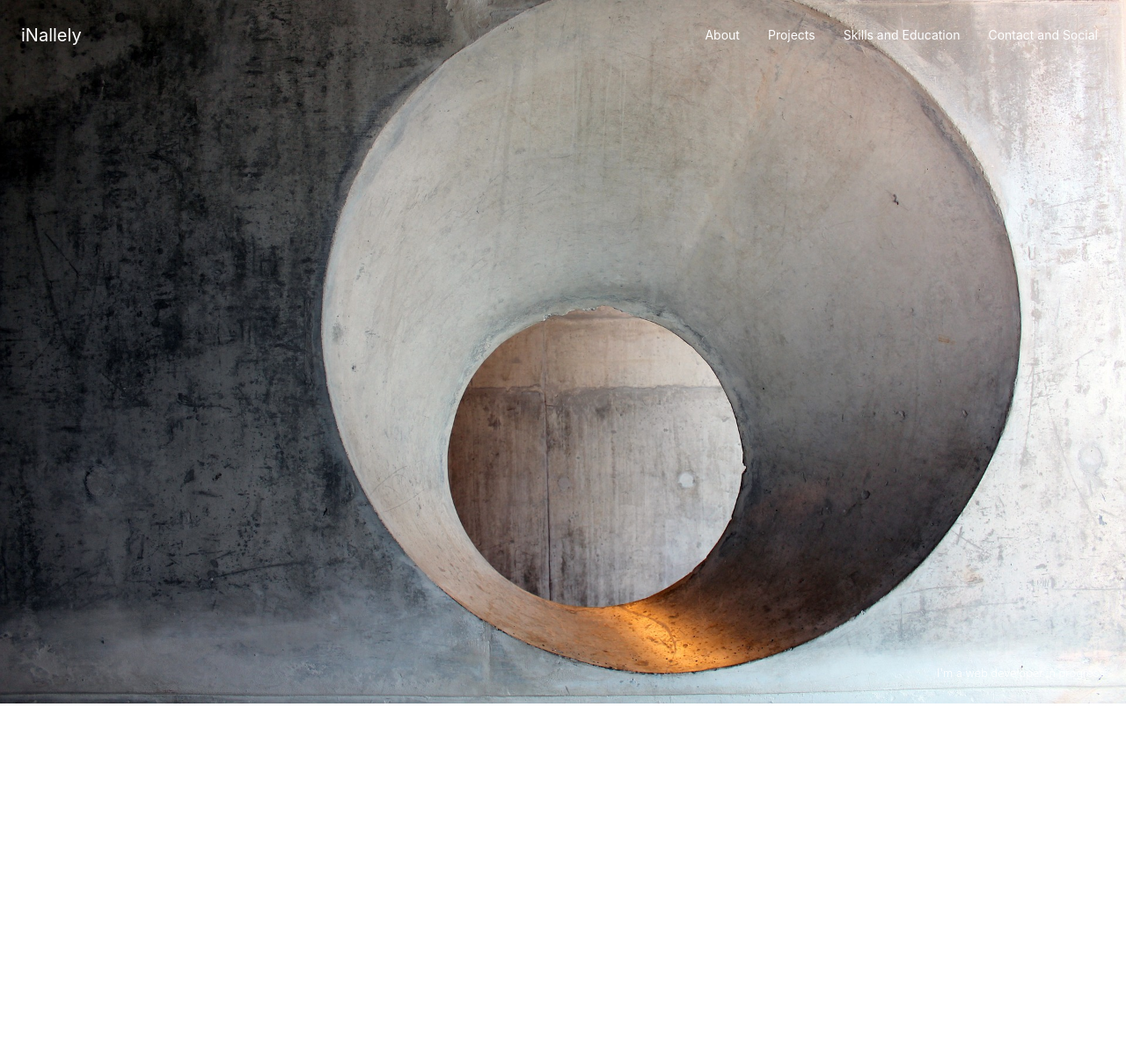
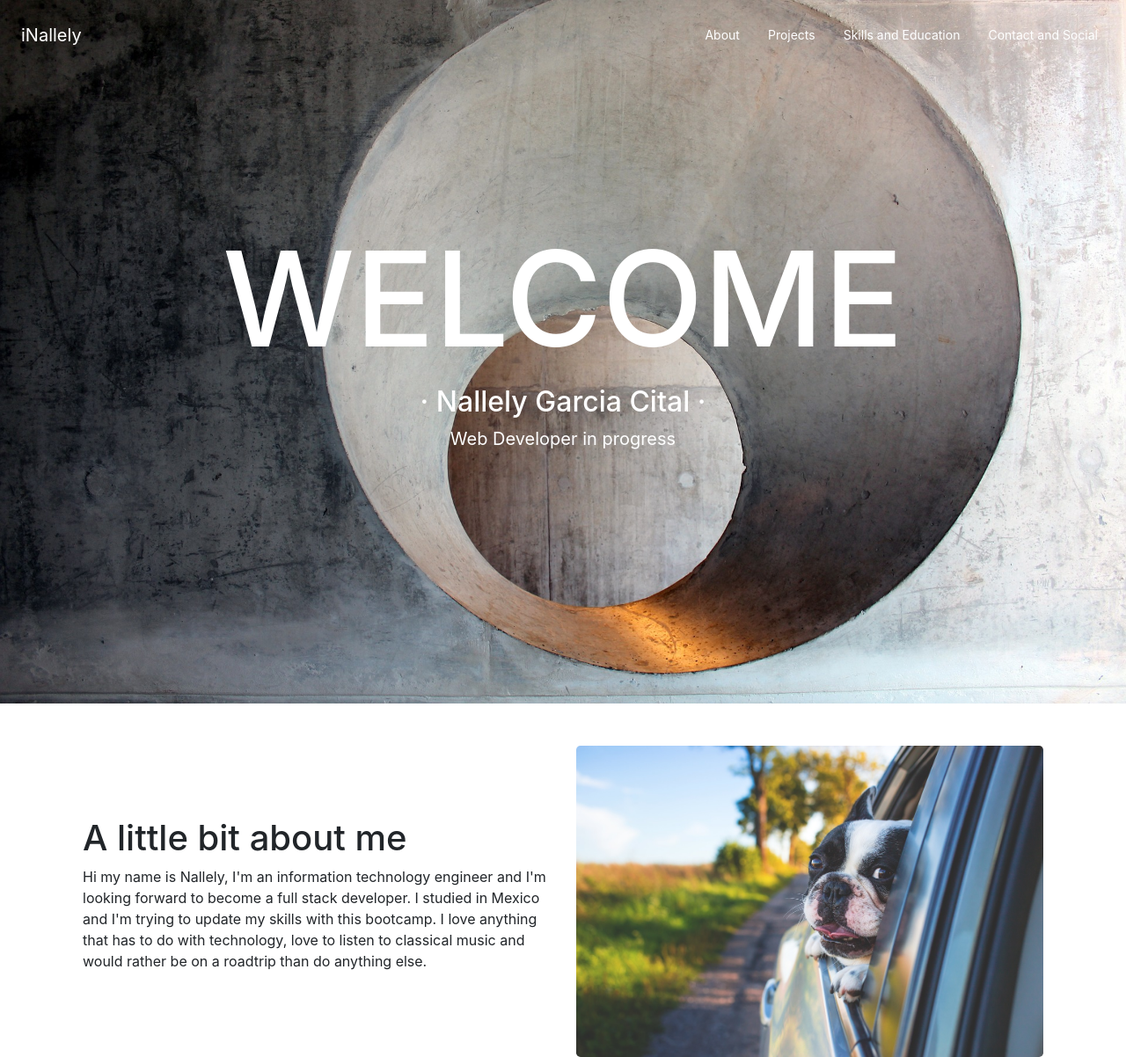
Before and after one commit to inalle/portfolio, a plain HTML site: page index.html in a window 1280 px wide. Shown: the whole page at 88% size. Before the commit the page ends 800 px from the top, so only its background shows below. Drawn offline with nearby package versions, Linux system fonts and the light colour scheme.

Commit message:
About changes

```diff
--- a/index.html
+++ b/index.html
@@ -20,9 +20,9 @@
       <!-- nav for xl screens -->
 
       <div class="d-none d-xl-flex flex-grow-1" id="xlNavbar">
-        <a class="navbar-brand py-0 pr-0 pl-2 text-white" href="#">iNallely</a>
+        <a class="navbar-brand py-0 pr-0 pl-2 text-white" href="#about">iNallely</a>
         <div class="navbar-nav ml-auto">
-          <a class="nav-item nav-link py-0 px-2 text-white" href="#"><div class="px-2">About</div></a>
+          <a class="nav-item nav-link py-0 px-2 text-white" href="#about"><div class="px-2">About</div></a>
           <a class="nav-item nav-link py-0 px-2 text-white" href="#"><div class="px-2">Projects</div></a>
           <a class="nav-item nav-link py-0 px-2 text-white" href="#"><div class="px-2">Skills and Education</div></a>
           <a class="nav-item nav-link py-0 px-2 text-white" href="#"><div class="px-2">Contact and Social</div></a>
@@ -31,12 +31,12 @@
 
       <!-- button and collapsed menu -->
 
-      <a class="navbar-toggler navbar-brand py-0 pr-0 pl-2 border-0 position-relative collapsed" role="button" data-toggle="collapse" href="#navbarMenu" id="navbarMenuToggler">Home</a>
+      <a class="navbar-toggler navbar-brand py-0 pr-0 pl-2 border-0 position-relative collapsed" role="button" data-toggle="collapse" href="#navbarMenu" id="navbarMenuToggler">HOME</a>
 
       <div class="collapse navbar-collapse px-4 pb-4 font-weight-light bg-white position-absolute" id="navbarMenu">
         <a class="nav-item nav-link" href="#">iNallely</a>
         <hr/>
-        <a class="nav-item nav-link" href="#">About</a>
+        <a class="nav-item nav-link" href="#about">About</a>
         <a class="nav-item nav-link" href="#">Projects</a>
         <a class="nav-item nav-link" href="#">Skills and Education</a>
         <a class="nav-item nav-link" href="#">Contact and Social</a>
@@ -44,14 +44,46 @@
     </nav>
 
     <!-- Hero content -->
-    <div id="hero" class="position-relative">
-      <div class="container-fluid">
-        <h2 class="mb-0 pb-3 pb-sm-4 text-white d-xl-none">Welcome to my portfolio</h2>
-      </div>
-      <div class="d-none d-xl-block text-right position-absolute p-4" id="message">
-        <a href="#" class="text-white"><small class="font-weight-light">I'm a web developer in progress</small></a>
-      </div>
+    <div id="hero">
+        <div class="container">
+            <div class="row">
+                <div class="col-12">
+                    <h1 class="text-white ">WELCOME</h1>
+                </div>
+                <div class="col-12 description">
+                    <h2> &#183 Nallely Garcia Cital &#183 </h2>
+                    <p>Web Developer in progress</p>
+                </div>
+            </div>
+        </div>
     </div>
+
+    <div class="container">
+        <div class="row pt-3 pt-lg-4 pt-xl-5 align-items-center">
+            <div class="col-6 ">
+                <h1>A little bit about me</h1>
+                <p id="about">Hi my name is Nallely, I'm an information technology engineer and I'm looking forward to become a full stack developer.
+                    I studied in Mexico and I'm trying to update my skills with this bootcamp. I love anything that has to do with technology, love to listen to classical music and would rather be on a roadtrip than do anything else.
+                </p>
+            </div>
+            <div class="col-6" >
+                <img src="./images/dog.jpg" class="img-fluid rounded-lg" alt="Responsive image">
+            </div>
+        </div>
+        <div class="row">
+            <div class="col-4"></div>
+            <div class="col-4"></div>
+            <div class="col-4"></div>
+        </div>
+    </div>
+
+
+
+
+
+
+
+
 
 
     <!-- JavaScript -->
--- a/style.css
+++ b/style.css
@@ -67,13 +67,15 @@
     background-position: center bottom;
   }
 
-  #hero h2 {
-    padding-top: 168px;
+  #hero h1 {
+    padding-top: 250px;
+    text-align: center;
+    font-size: 150px;
   }
-
-  #message {
-    bottom: 0;
-    right: 0;
+  .description{
+    color: white;
+    font-size: 20px;
+    text-align: center;
   }
 
   @media (min-width: 1200px) {
```
Also changed, not shown: images/dog.jpg (added).
